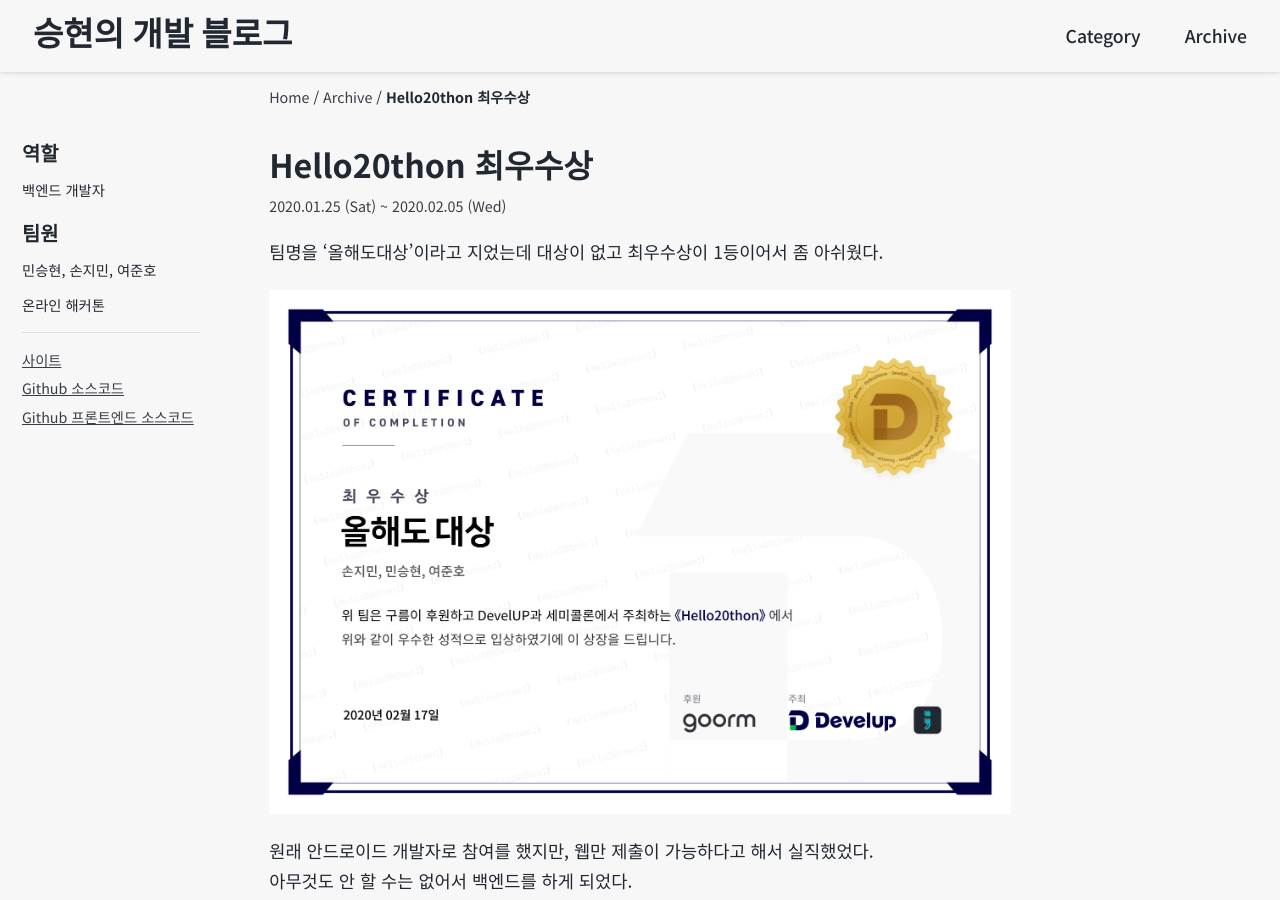
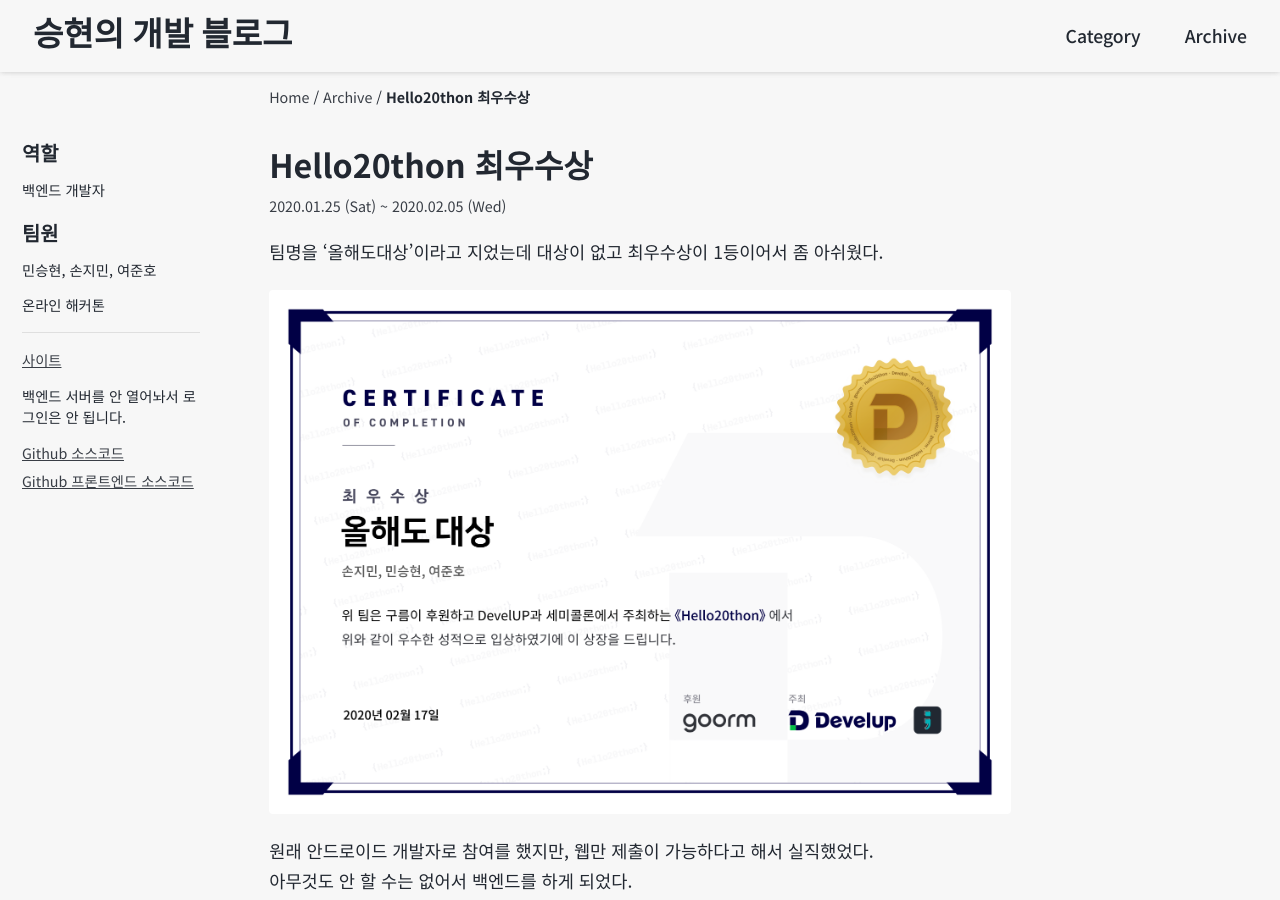
Before and after one commit to MinSeungHyun/minseunghyun.github.io, a Jekyll site: the page built from _archive/2020-02-17-8.md, in a window 1280 px wide and 900 px high. Built offline with Jekyll 4.4.1, drawn with Linux system fonts in a browser that asks for light colours; cached includes are drawn as plain includes; nearby versions of some CDN libraries; some web fonts are replaced; comment, search, counter and statistics services are not loaded.

Commit message:
sidebar 내용 추가

```diff
--- a/_archive/2020-02-17-8.md
+++ b/_archive/2020-02-17-8.md
@@ -10,6 +10,7 @@ sidebar:
   - text: 온라인 해커톤
   - title: 사이트
     link: https://spes.now.sh
+  - text: 백엔드 서버를 안 열어놔서 로그인은 안 됩니다.
   - title: Github 소스코드
     link: https://github.com/MinSeungHyun/spes-backend
   - title: Github 프론트엔드 소스코드
```
